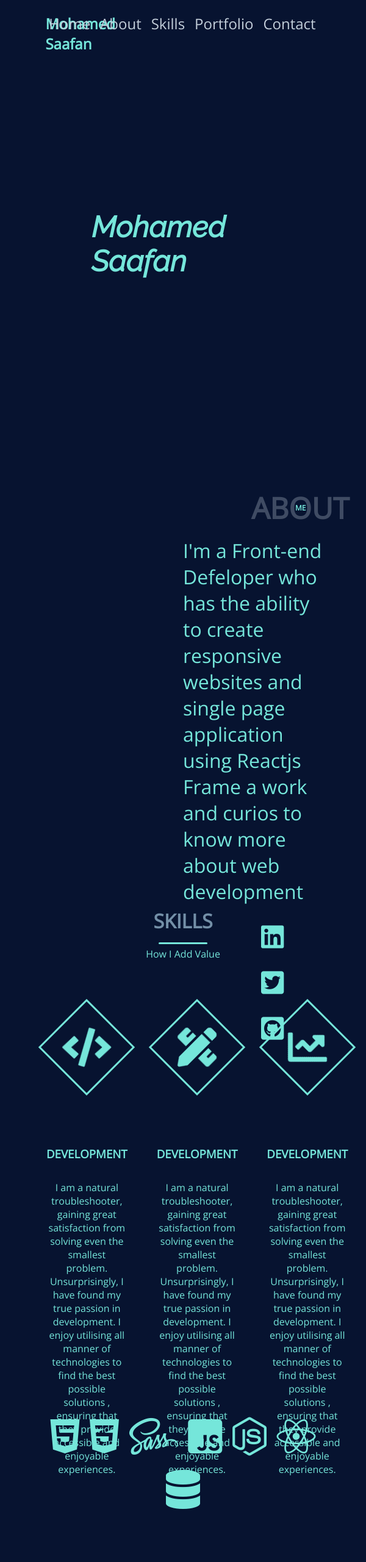
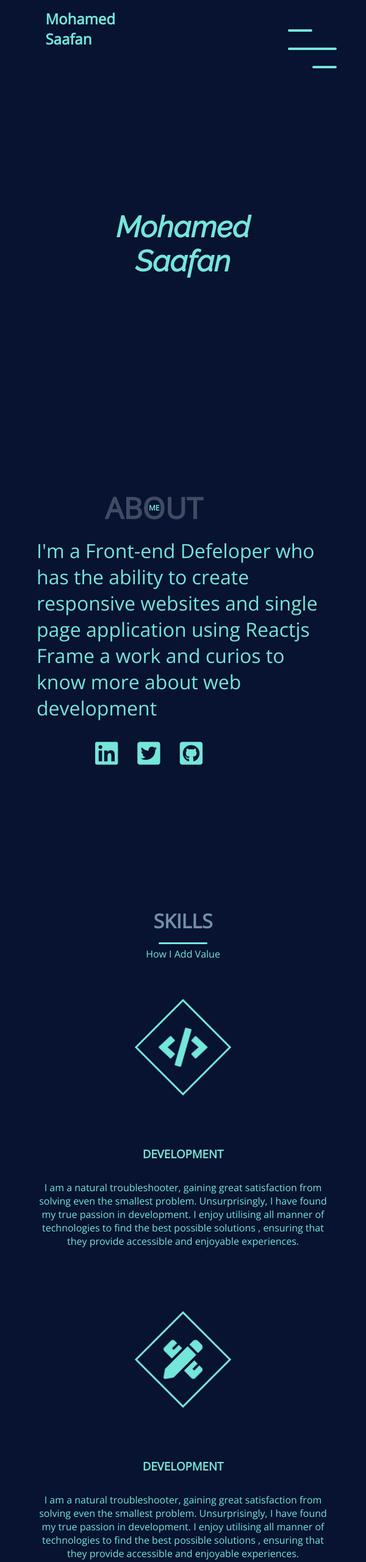
Before and after one commit to MohamedSaafan/portfolio, a plain HTML site: page index.html in a window 600 px wide. Shown: the top 2561 px of the page at 61% size. Drawn offline with nearby package versions, Linux system fonts and the light colour scheme.

Commit message:
added a second breakpoint for tablets

```diff
--- a/css/main.css
+++ b/css/main.css
@@ -499,6 +499,56 @@ footer{
         margin-left: 0
     }
 }
+/* Starting Tablet design */
+@media only screen and (min-width: 481px) and (max-width: 767px) {
+    /* Starting nav bar */
+    .nav-links{
+        display: none;
+    }
+    .toggle-links{
+        display: flex;
+        top: 3rem;
+        right: 3rem;
+    }
+    header h1 {
+        text-align: center;
+    }
+    /* Starting About */
+    .about{
+        max-width: 88%;
+    }
+    .about .description {
+        max-width: 190%;
+    }
+    .about .description ul{
+        margin-left: 5rem;
+    }
+    /* Starting Skills */
+    .skills .skills-items{
+        grid-template-columns: 1fr;
+    }
+    .skills .skills-item{
+        margin-left: 0;
+        margin-bottom: 3rem;
+    }
+   .skills .skills-items .skills-item :nth-child(3) {
+        margin-bottom: -3rem;
+    }
+    /* Starting Portfolio */
+    .portfolio-item{
+        grid-template-columns: 1fr;
+    }
+    /* Starting experience */
+    .experience {
+        margin: 5rem 0;
+    }
+    .experience-list {
+        min-height: 100vh;
+        height: auto;
+        width: 90%;
+    }
+
+}
 /* JavaScript Classes for manipulating css */
 
 @keyframes grow{
```
